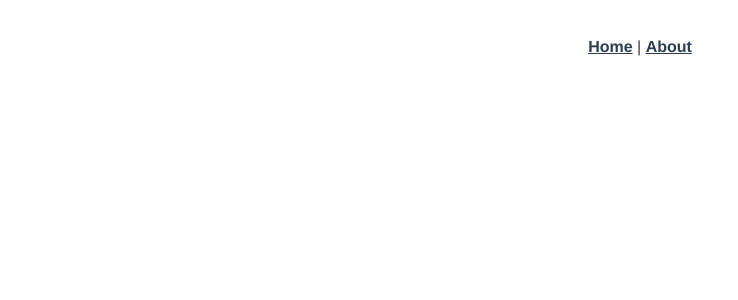
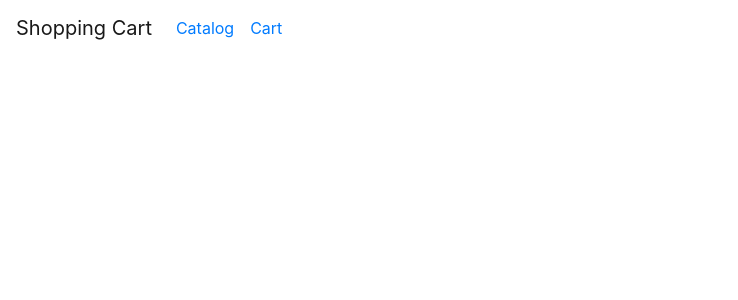
Before and after one commit to coding-blocks-archives/VueJS_Sample_ShoppingCart, a Vue app: page /catalog in a window 1280 px wide. Shown: the top 300 px of the page, without its empty margins (0-738 px from the left). Built offline with nearby package versions, Linux system fonts and the light colour scheme.

Commit message:
navbar created
Signed-off-by: Arnav Gupta <arnav@codingblocks.com>

```diff
--- a/package.json
+++ b/package.json
@@ -7,6 +7,7 @@
     "build": "vue-cli-service build"
   },
   "dependencies": {
+    "bootstrap-vue": "^2.0.0-rc.11",
     "vue": "^2.5.17",
     "vue-class-component": "^6.0.0",
     "vue-property-decorator": "^7.0.0",
--- a/src/App.vue
+++ b/src/App.vue
@@ -1,29 +1,23 @@
 <template>
   <div id="app">
-    <div id="nav">
-      <router-link to="/">Home</router-link> |
-      <router-link to="/about">About</router-link>
-    </div>
+    <NavBar></NavBar>
     <router-view/>
   </div>
 </template>
 
+<script lang="ts">
+import Vue from 'vue'
+import Component from 'vue-class-component'
+import NavBar from '@/components/NavBar.vue'
+
+@Component({
+  components: { NavBar }
+})
+export default class App extends Vue {
+
+}
+</script>
+
+
 <style lang="scss">
-#app {
-  font-family: 'Avenir', Helvetica, Arial, sans-serif;
-  -webkit-font-smoothing: antialiased;
-  -moz-osx-font-smoothing: grayscale;
-  text-align: center;
-  color: #2c3e50;
-}
-#nav {
-  padding: 30px;
-  a {
-    font-weight: bold;
-    color: #2c3e50;
-    &.router-link-exact-active {
-      color: #42b983;
-    }
-  }
-}
 </style>
--- /dev/null
+++ b/src/components/NavBar.vue
@@ -0,0 +1,19 @@
+<template>
+  <b-navbar toggleable="md">
+    <b-navbar-brand href="#">
+      Shopping Cart
+    </b-navbar-brand>
+    <b-navbar-toggle target="nav_collapse"></b-navbar-toggle>
+    <b-collapse is-nav id="nav_collapse">
+      <b-navbar-nav>
+        <b-nav-item>
+          <router-link to="/catalog">Catalog</router-link>
+        </b-nav-item>
+        <b-nav-item>
+          <router-link to="/cart">Cart</router-link>
+        </b-nav-item>
+      </b-navbar-nav>
+    </b-collapse>
+
+  </b-navbar>
+</template>
--- a/src/main.ts
+++ b/src/main.ts
@@ -2,6 +2,12 @@ import Vue from 'vue'
 import App from './App.vue'
 import router from './router'
 import store from './store'
+
+import BootstrapVue from 'bootstrap-vue'
+import 'bootstrap/dist/css/bootstrap.css'
+import 'bootstrap-vue/dist/bootstrap-vue.css'
+
+Vue.use(BootstrapVue)
 
 Vue.config.productionTip = false
 
```
Also changed, not shown: src/views/Cart.vue (added), src/views/Catalog.vue (added), 1 other file (tests, documents, lock files or other folders).
